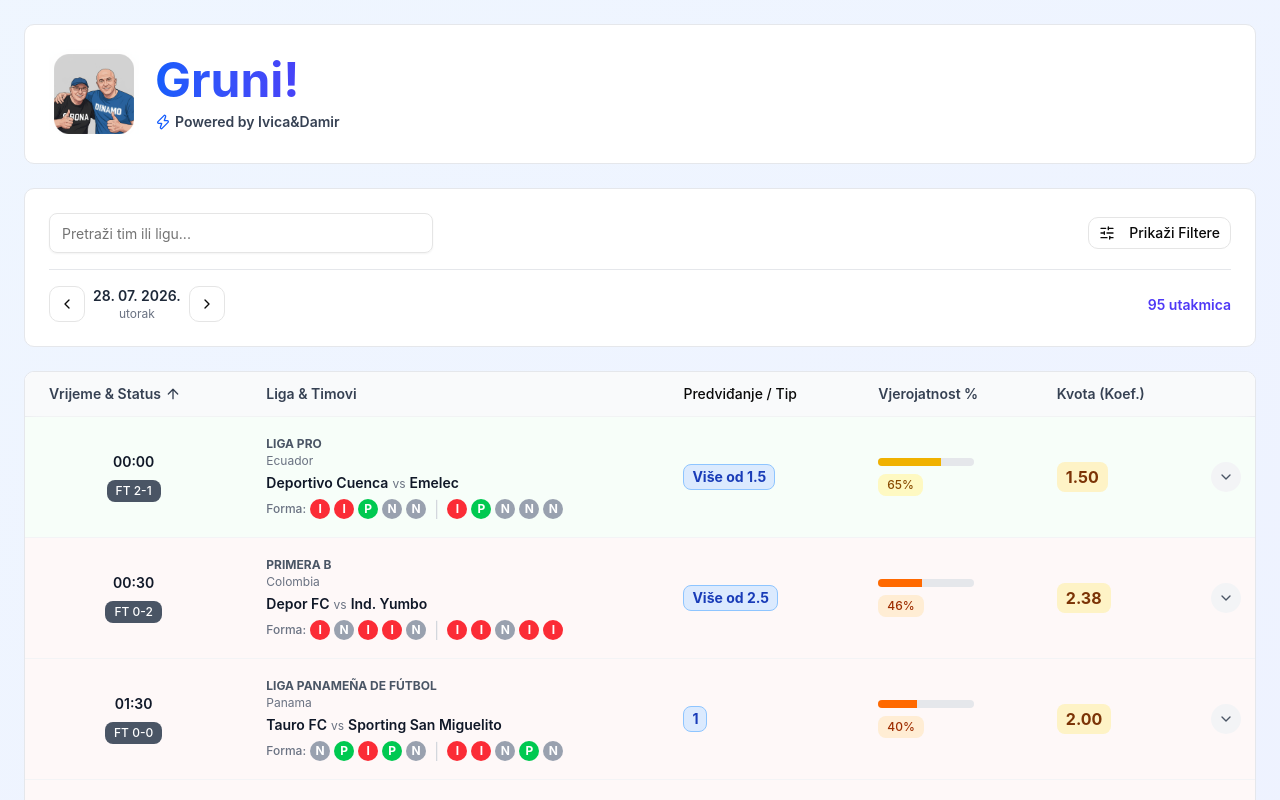
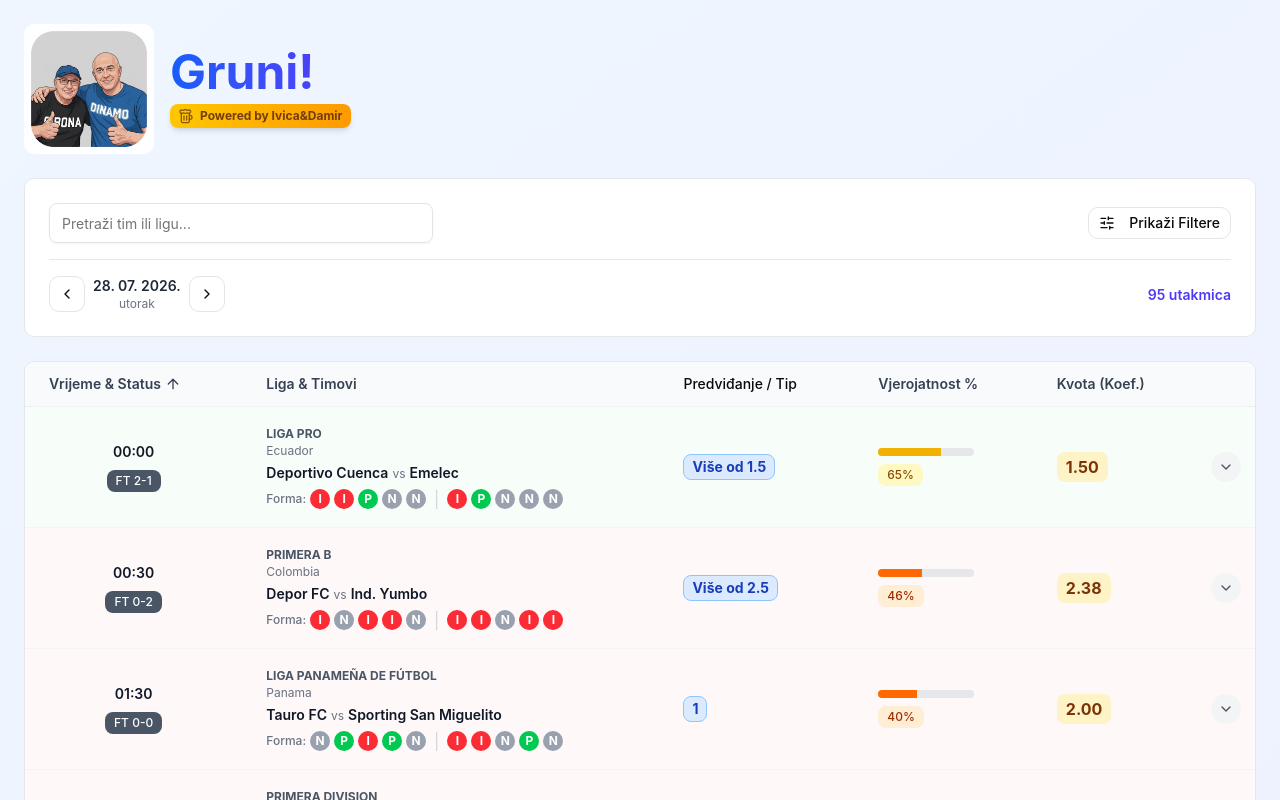
Before and after one commit to tomi9186/Gruni-, a Next.js app: page / in a window 1280 px wide. Shown: the top 800 px of the page. Built offline with nearby package versions, Linux system fonts and the light colour scheme.

Commit message:
header fix

```diff
--- a/components/Header.tsx
+++ b/components/Header.tsx
@@ -2,7 +2,7 @@
 
 import Image from "next/image";
 import { Badge } from "@/components/ui/badge";
-import { Loader2, Zap } from "lucide-react";
+import { Loader2, BeerIcon } from "lucide-react";
 
 interface HeaderProps {
   isLocal: boolean;
@@ -16,24 +16,26 @@ export function Header({
   isLoading,
 }: HeaderProps) {
   return (
-    <div className="rounded-lg border border-gray-200 bg-white p-4 md:p-6">
+    <div>
       <div className="flex items-center justify-between">
         <div className="flex items-center gap-4">
           <Image
             src={`${basePath}/gruni-logo.png`}
             alt="Gruni Logo"
-            width={90}
-            height={90}
+            width={130}
+            height={130}
             className="rounded-lg"
           />
           <div>
             <h1 className="text-5xl font-bold text-transparent bg-clip-text bg-gradient-to-r from-blue-600 to-indigo-600">
               Gruni!
             </h1>
-            <p className="mt-2 text-sm font-semibold text-gray-700 flex items-center gap-1">
-              <Zap className="h-4 w-4 text-blue-600" />
-              Powered by Ivica&Damir
-            </p>
+            <div className="mt-2 inline-flex items-center gap-1.5 rounded-md bg-gradient-to-r from-yellow-400 to-amber-500 px-2 py-1 shadow-md">
+              <BeerIcon className="h-4 w-4 text-yellow-900/80" />
+              <span className="text-xs font-bold text-yellow-900">
+                Powered by Ivica&Damir
+              </span>
+            </div>
           </div>
         </div>
 
```
